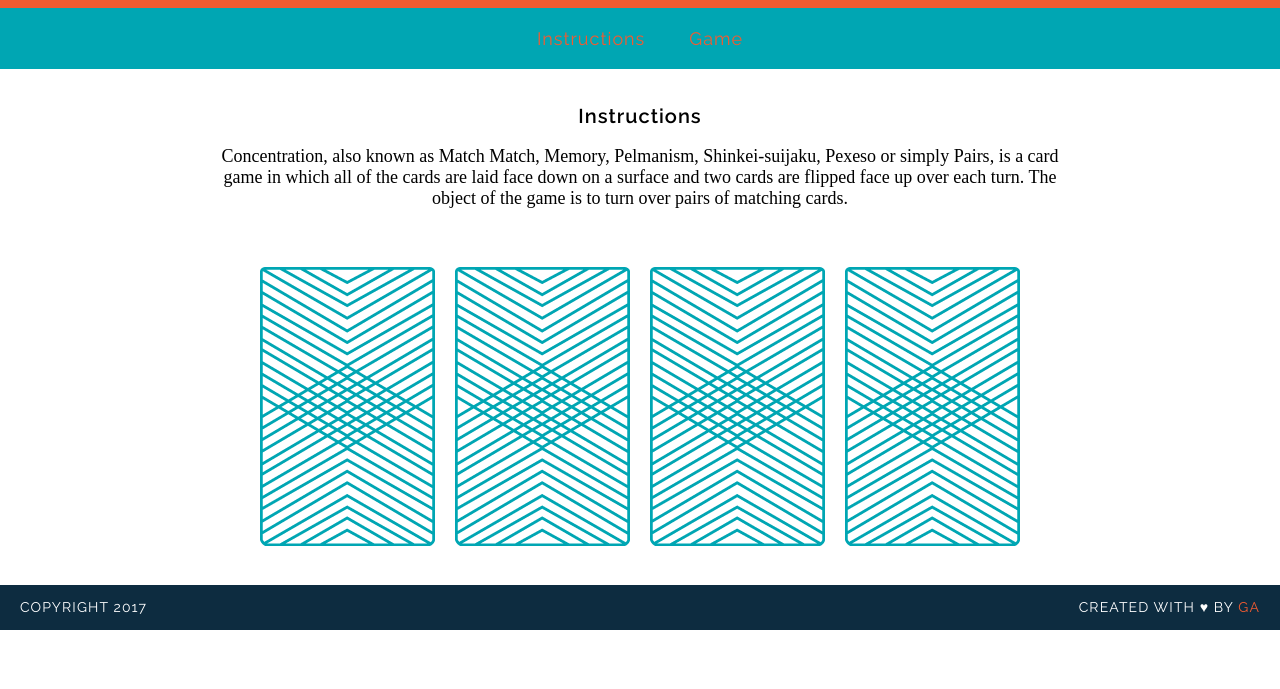
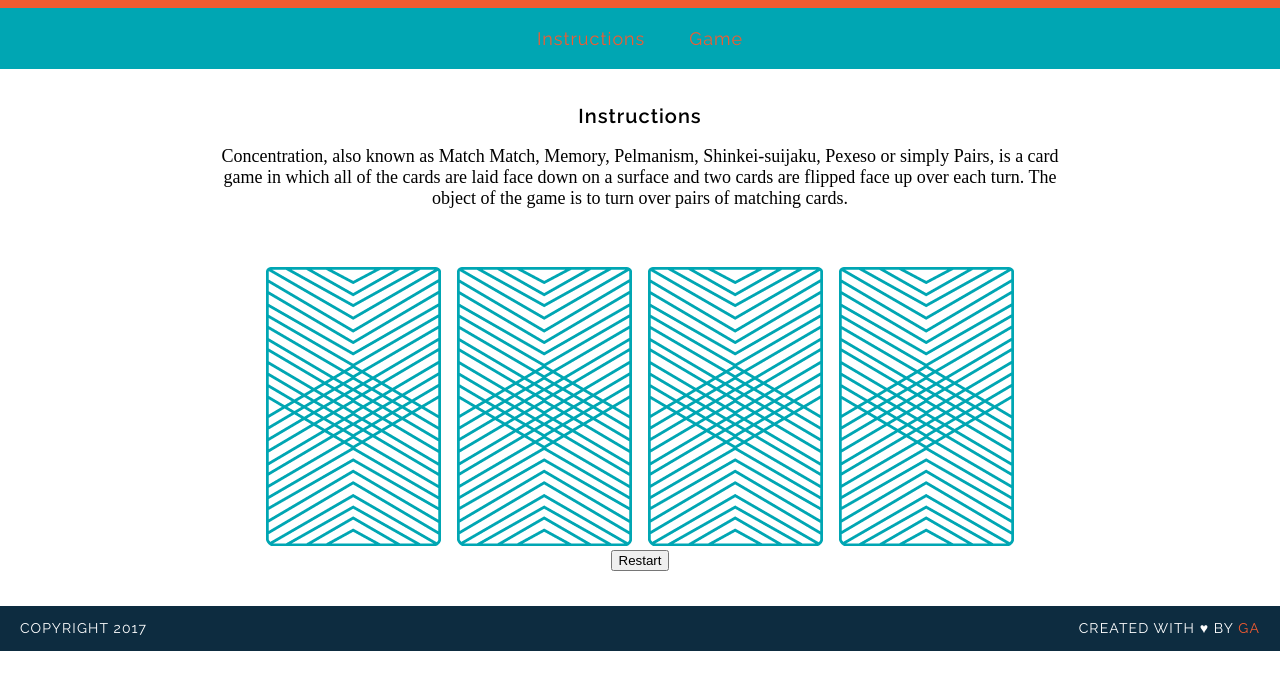
Before and after one commit to andrewpham74/memory_game, a plain HTML site: page index.html in a window 1280 px wide. Shown: the part 105-794 px from the top of the page. Drawn offline with Linux system fonts and the light colour scheme; a web font is replaced by a local one.

Commit message:
create game logic with reset capability

```diff
--- a/index.html
+++ b/index.html
@@ -18,12 +18,14 @@
 			<h2>Instructions</h2>
 				<p> Concentration, also known as Match Match, Memory, Pelmanism, Shinkei-suijaku, Pexeso or simply Pairs, is a card game in which all of the cards are laid face down on a surface and two cards are flipped face up over each turn. The object of the game is to turn over pairs of matching cards.</p>
 
-				<div>
+				<div id="game-board" class="board clearfix"></div>
+				<!-- <div>
 				<img src="images/back.png" alt="Queen of Diamonds">
 				<img src="images/back.png" alt="Queen of Hearts">
 				<img src="images/back.png" alt="King of Diamnonds">
 				<img src="images/back.png" alt="King of Hearts">
-				</div>
+				</div> -->
+		<button onClick="resetGame()">Restart</button>
 		</main>
 		<footer class="clearfix">
 			<p class="copyright">Copyright 2017</p>
--- a/js/main.js
+++ b/js/main.js
@@ -1,9 +1,3 @@
-// var cardOne = "queen";
-// var cardTwo = "queen";
-// var cardThree = "king";
-// var cardFour = "king";
-
-// var cards = ["queen", "queen", "king", "king"];
 
 var cards = [
 {
@@ -32,10 +26,47 @@ cardImage: "images/king-of-diamonds.png"
 
 ];
 
-
 var cardsInPlay = [];
 
+
+// var flipcard = function () {
+
+function flipCard() {
+	var cardId = this.getAttribute('data-id');
+
+	cardsInPlay.push(cards[cardId].rank);
+	this.setAttribute("src", cards[cardId].cardImage);
+
+	console.log("User flipped " + cards[cardId].rank);
+	console.log(cards[cardId].cardImage);
+	console.log(cards[cardId].suit);
+
+	checkForMatch();
+
+}
+
+// var createBoard = function (){
+function createBoard() {
+	var board = document.getElementById("game-board");
+
+    for (var i = 0; i < cards.length; i++) {
+
+    	var cardElement = document.createElement('img');
+
+    	cardElement.setAttribute("src", "images/back.png");
+    	cardElement.setAttribute('data-id', i);
+    	cardElement.addEventListener("click", flipCard);
+    	board.appendChild(cardElement);
+	}
+
+}
+
+// var checkForMatch = function (){
 function checkForMatch(){
+
+	// cardElement.setAttribute(cards[cardId].cardImage);
+	// this.setAttribute("src", cards[cardId].cardImage);
+
 
 	if (cardsInPlay.length === 2){
 
@@ -49,30 +80,25 @@ function checkForMatch(){
 	}
 
 }
-// var cardOne = cards[0];
-// var cardTwo = cards[1];
-// var cardThree = cards[2];
-// var cardFour = cards[3];
-
-// cardsInPlay.push(cardOne); //?
-// cardsInPlay.push(cardTwo); //?
-// cardsInPlay.push(cardThree); //?
-// cardsInPlay.push(cardFour); //?
-
-function flipCard(cardId) {
-
-	console.log("User flipped " + cards[cardId].rank);
-	console.log(cards[cardId].cardImage);
-	console.log(cards[cardId].suit);
-	cardsInPlay.push(cards[cardId].rank)
-	checkForMatch();
 
 
+createBoard();
 
-}
+function resetGame() {
+	cardsInPlay = [];
 
-flipCard(0);
-flipCard(2);
+	var board = document.getElementById("game-board");
+
+	while (board.hasChildNodes()) {
+		board.removeChild(board.lastChild);
+	}
+
+	createBoard();
+};
+
+// resetGame();
+// flipCard(0);
+// flipCard(2);
 
 
 
```
